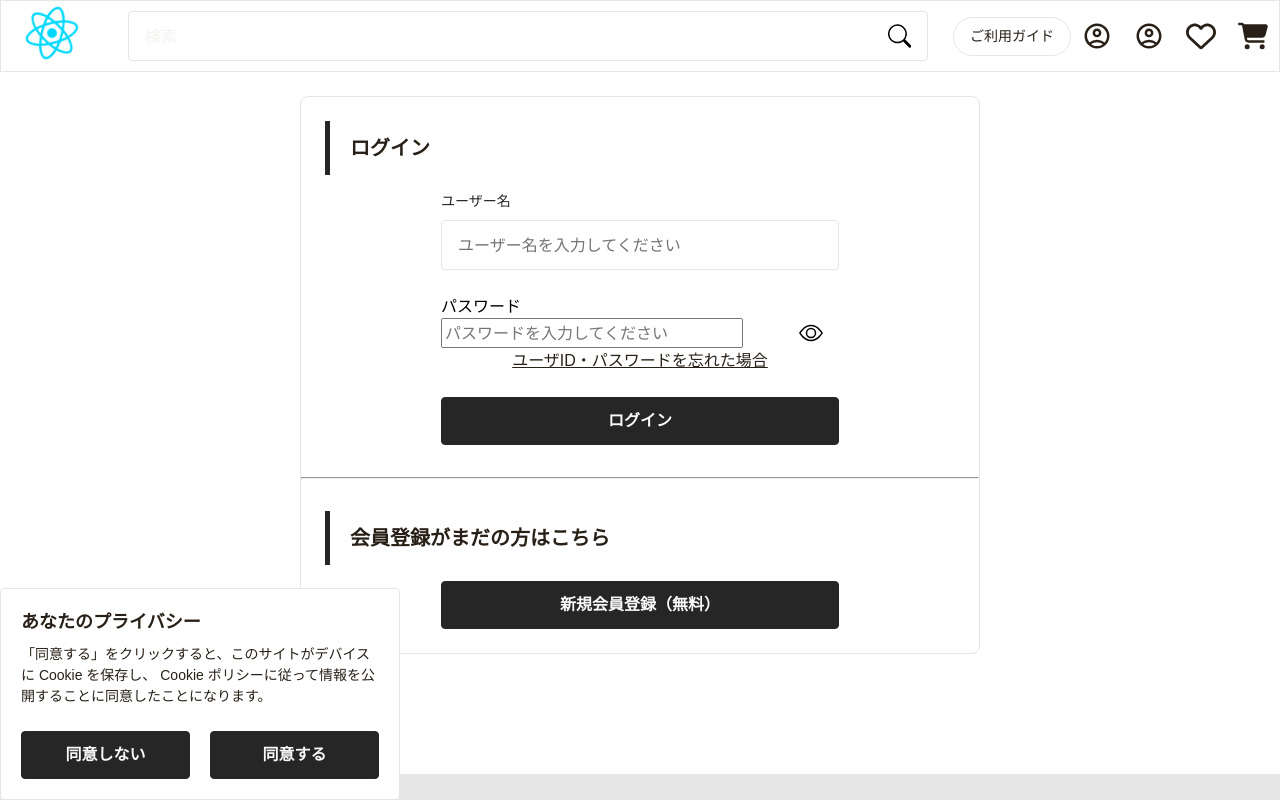
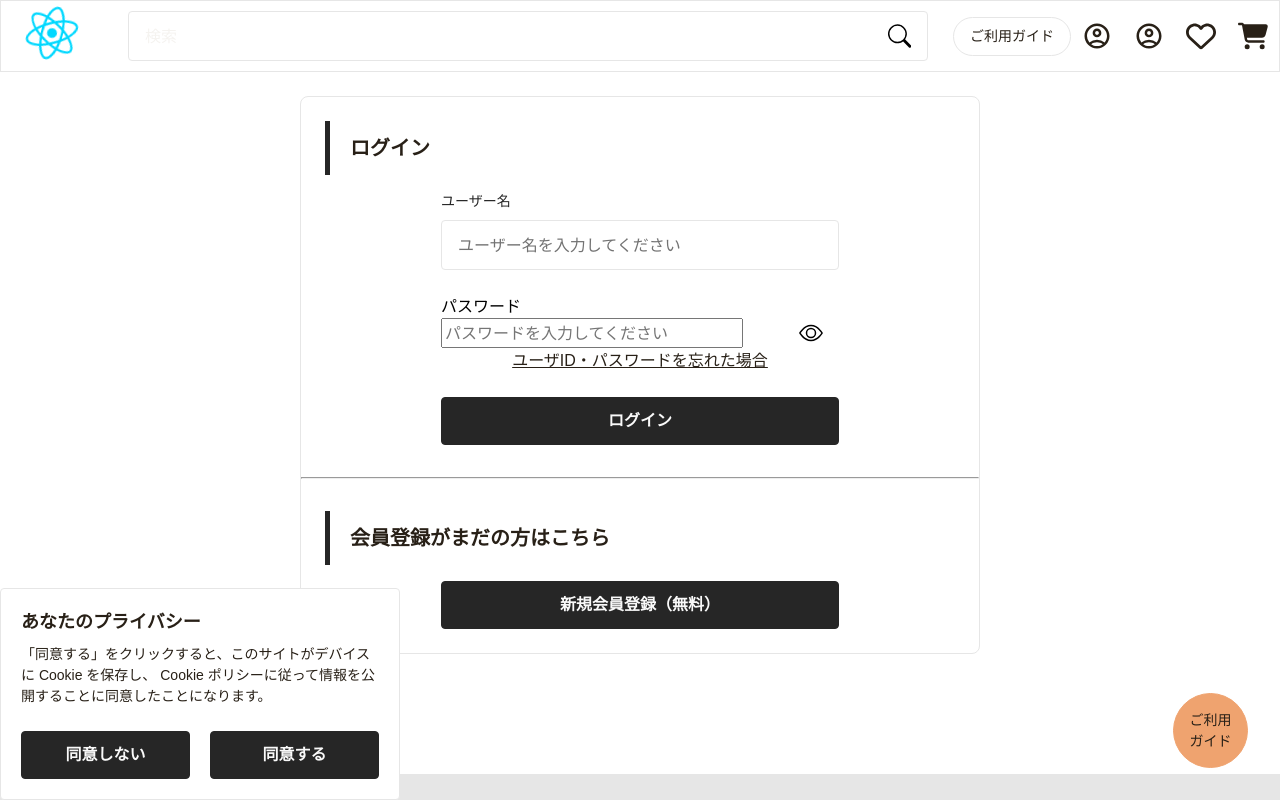
Before and after one commit to Leopard0505/furniture-ec-front-v2, a React (Vite) app: page /login in a window 1280 px wide. Shown: the top 800 px of the page. Built offline with nearby package versions, Linux system fonts and the light colour scheme.

Commit message:
#81 fix: 固定のご利用ガイドへのリンクボタンを追加した

```diff
--- a/src/components/ButtonLink/ButtonLink.tsx
+++ b/src/components/ButtonLink/ButtonLink.tsx
@@ -5,9 +5,10 @@ import classNames from 'classnames';
 
 interface ButtonLinkProps {
   to: string;
-  text: string;
+  text?: string;
   white?: boolean;
   className?: string;
+  children?: React.ReactNode;
   onClick?: () => void;
 }
 
@@ -20,6 +21,7 @@ export function ButtonLink(props: ButtonLinkProps) {
       to={props.to}
       onClick={props.onClick}>
       {props.text}
+      {props.children}
     </Link>
   );
 }
--- /dev/null
+++ b/src/components/UserGuideButtonForRightButtonContainer/UserGuideButtonForRightButtonContainer.module.scss
@@ -0,0 +1,12 @@
+.user__guide__button {
+  width: 75px;
+  height: 75px;
+  padding: 8px;
+  font-size: 14px;
+  font-weight: 400;
+  line-height: 1.5;
+  color: var(--text-on-primary-light);
+  background-color: var(--accent-400);
+  border-color: var(--accent-400);
+  border-radius: 50px;
+}
--- /dev/null
+++ b/src/components/UserGuideButtonForRightButtonContainer/UserGuideButtonForRightButtonContainer.tsx
@@ -0,0 +1,14 @@
+
+import { PATH } from '../../constants/path';
+import { ButtonLink } from '../ButtonLink/ButtonLink';
+import styles from './UserGuideButtonForRightButtonContainer.module.scss';
+
+export function UserGuideButtonForRightButtonContainer() {
+  return (
+    <div>
+      <ButtonLink className={styles.user__guide__button} to={PATH.GUIDE()}>
+        ご利用<br />ガイド
+      </ButtonLink>
+    </div>
+  )
+}
--- /dev/null
+++ b/src/layouts/Layout.module.scss
@@ -0,0 +1,9 @@
+.layout {
+
+
+  .right__button__container {
+    position: fixed;
+    right: 32px;
+    bottom: 32px;
+  }
+}
--- a/src/layouts/Layout.tsx
+++ b/src/layouts/Layout.tsx
@@ -5,14 +5,20 @@ import Header from '../components/Header/Header';
 import Footer from '../components/Footer/Footer';
 import { ModalCookieConsent } from '../components/ModalCookieConsent/ModalCookieConsent';
 
+import styles from './Layout.module.scss';
+import { UserGuideButtonForRightButtonContainer } from '../components/UserGuideButtonForRightButtonContainer/UserGuideButtonForRightButtonContainer';
+
 export default function Layout() {
 
   return (
-    <>
+    <div className={styles.layout}>
       <Header />
       <Outlet />
       <Footer />
+      <div className={styles.right__button__container}>
+        <UserGuideButtonForRightButtonContainer />
+      </div>
       <ModalCookieConsent />
-    </>
+    </div>
   )
 }
```
